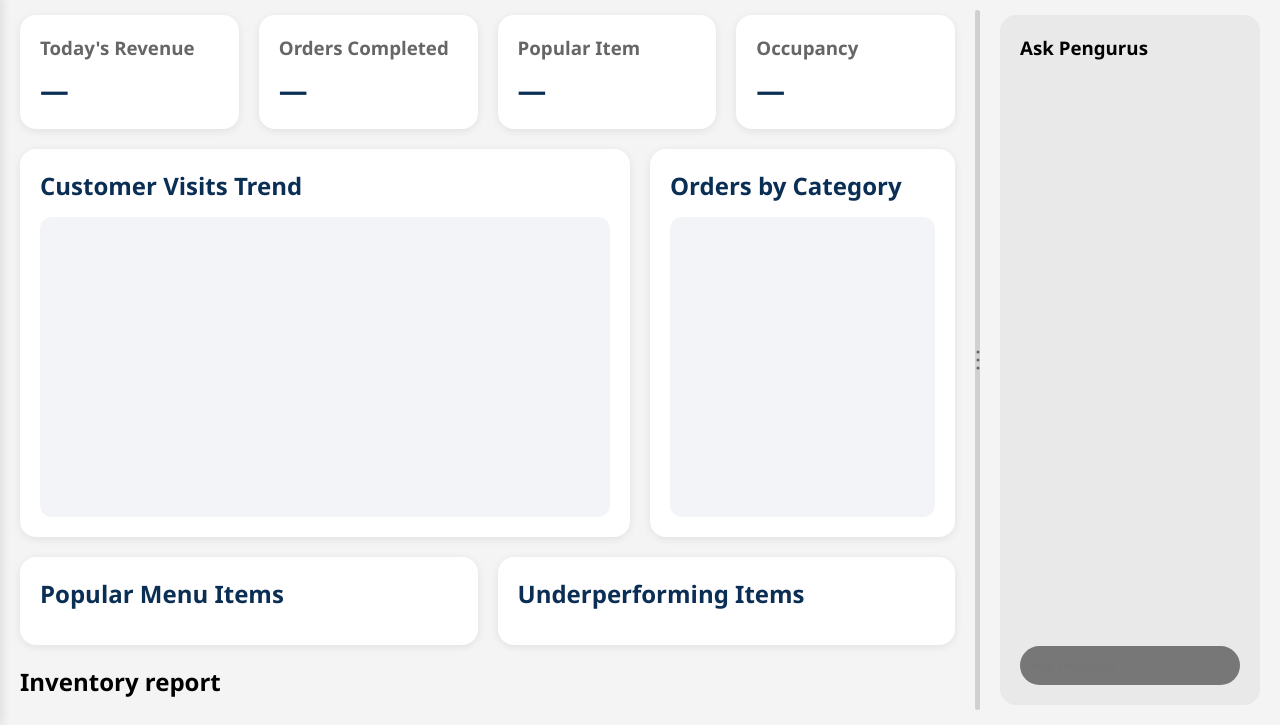
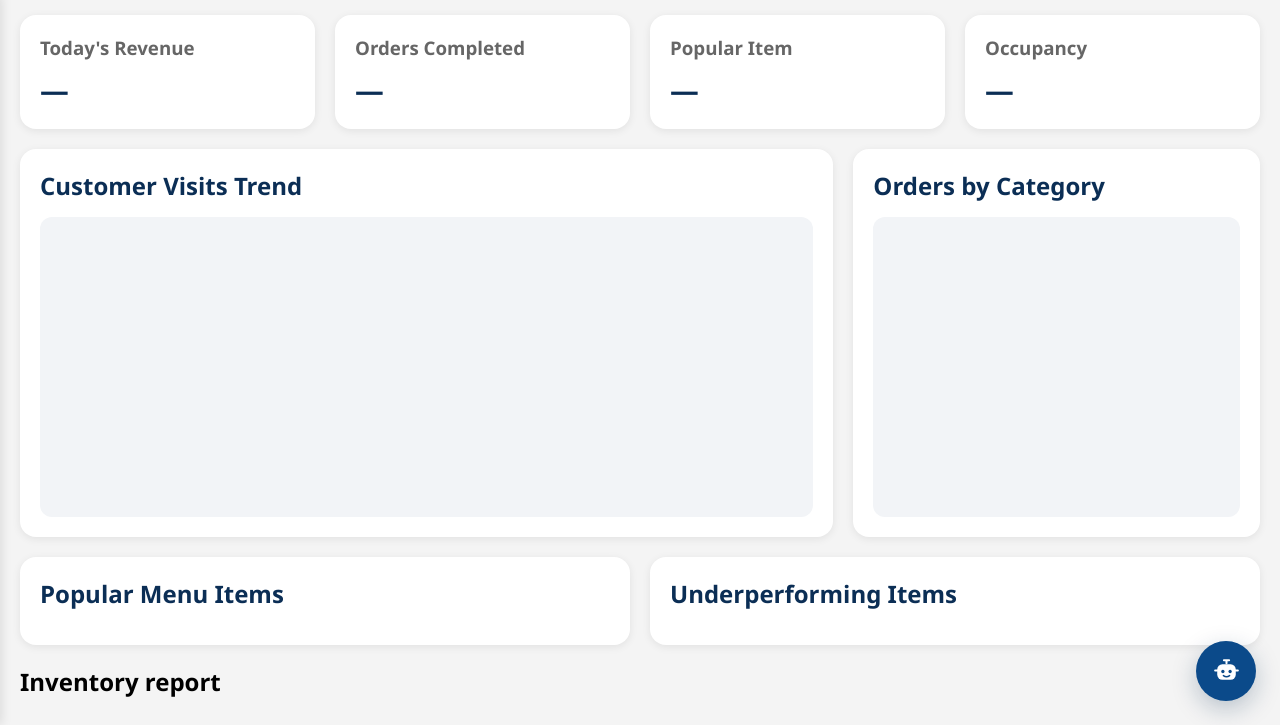
Before and after one commit to bobaqpe/urus-inventory-management-system, a plain HTML site: page frontend/reports.html in a window 1280 px wide. Shown: the part 75-800 px from the top of the page. Drawn offline with Linux system fonts and the light colour scheme; no server answers.

Commit message:
Make Pengurus chat panel collapsible

```diff
--- a/frontend/assets/css/style.css
+++ b/frontend/assets/css/style.css
@@ -207,3 +207,22 @@ body {
     background: #777;
     color: white;
 }
+/* Floating, non-functional chat shell */
+.container { grid-template-columns: minmax(0, 1fr); grid-template-areas: "header" "main"; }
+.resize-handle, .chat-panel { display: none !important; }
+.pengurus-widget { position: fixed; right: 24px; bottom: 24px; z-index: 950; font-family: 'Segoe UI', sans-serif; }
+.pengurus-toggle { width: 60px; height: 60px; display: grid; place-items: center; border: 0; border-radius: 50%; background: #0b4a8a; color: #fff; cursor: pointer; box-shadow: 0 8px 24px #0b2e5540; }
+.pengurus-toggle:hover { background: #073b72; }
+.pengurus-toggle svg { width: 33px; height: 33px; }
+.pengurus-panel { position: absolute; bottom: 76px; right: 0; width: min(360px, calc(100vw - 32px)); height: min(470px, calc(100dvh - 120px)); min-height: 260px; display: flex; flex-direction: column; overflow: hidden; border: 1px solid #dce5ef; border-radius: 16px; background: white; box-shadow: 0 16px 50px #102d4b30; }
+.pengurus-panel[hidden] { display: none !important; }
+.pengurus-header { display: flex; justify-content: space-between; align-items: center; flex: 0 0 auto; padding: 16px 18px; background: #0b4a8a; color: white; }
+.pengurus-header > div { display: flex; align-items: center; gap: 10px; }
+.pengurus-header h2 { color: white; font-size: 16px; margin: 0; }
+.pengurus-header-icon { display: grid; place-items: center; width: 28px; height: 28px; border-radius: 9px; background: #ffffff25; }
+.pengurus-close { border: 0; background: transparent; color: white; font-size: 26px; line-height: 1; cursor: pointer; }
+.pengurus-messages { flex: 1; padding: 20px; color: #7a8b9d; font-size: 14px; }
+.pengurus-composer { display: flex; gap: 8px; padding: 12px; border-top: 1px solid #e9eef3; background: white; }
+.pengurus-composer input { flex: 1; min-width: 0; border: 1px solid #e2e8f0; border-radius: 9px; background: #f7f9fb; padding: 11px; }
+.pengurus-composer button { width: 40px; border: 0; border-radius: 9px; color: #fff; background: #9bb0c6; }
+@media (max-width: 480px) { .pengurus-widget { right: 16px; bottom: 16px; } }
--- a/frontend/assets/js/app.js
+++ b/frontend/assets/js/app.js
@@ -2,14 +2,30 @@ const menuBtn = document.getElementById('menu-btn');
 const sidebar = document.getElementById('sidebar');
 menuBtn?.addEventListener('click', () => sidebar?.classList.toggle('active'));
 document.querySelector('.settings-btn')?.addEventListener('click', () => { location.href = '/settings.html'; });
-const container = document.querySelector('.container');
-const handle = document.querySelector('.resize-handle');
-let resizing = false;
-handle?.addEventListener('mousedown', () => { resizing = true; });
-document.addEventListener('mousemove', event => {
-  if (!resizing) return;
-  const width = window.innerWidth - event.clientX;
-  if (width >= 250 && width <= 700) container.style.gridTemplateColumns = `1fr 6px ${width}px`;
+
+// Shared chat shell. Messaging will be connected in a future release.
+const chat = document.createElement('div');
+chat.className = 'pengurus-widget';
+chat.innerHTML = `
+  <section class="pengurus-panel" id="pengurus-panel" aria-labelledby="pengurus-title" hidden>
+    <header class="pengurus-header">
+      <div><span class="pengurus-header-icon" aria-hidden="true">✦</span><h2 id="pengurus-title">Ask Pengurus</h2></div>
+      <button class="pengurus-close" type="button" aria-label="Close chat">×</button>
+    </header>
+    <div class="pengurus-messages" aria-live="polite"><p>Chat is coming soon.</p></div>
+    <div class="pengurus-composer"><input type="text" aria-label="Message" placeholder="Type a message..." disabled><button type="button" aria-label="Send message" disabled>➤</button></div>
+  </section>
+  <button class="pengurus-toggle" type="button" aria-label="Open Ask Pengurus" aria-controls="pengurus-panel" aria-expanded="false">
+    <svg viewBox="0 0 32 32" fill="none" aria-hidden="true"><path d="M16 5v3M13.5 5h5M7 15H5m22 0h-2" stroke="currentColor" stroke-width="2" stroke-linecap="round"/><rect x="7" y="9" width="18" height="15" rx="5" fill="white"/><circle cx="12.5" cy="16" r="1.6" fill="#0b4a8a"/><circle cx="19.5" cy="16" r="1.6" fill="#0b4a8a"/><path d="M13 20c1.8 1.3 4.2 1.3 6 0" stroke="#0b4a8a" stroke-width="1.5" stroke-linecap="round"/></svg>
+  </button>`;
+document.body.append(chat);
+const panel = chat.querySelector('.pengurus-panel');
+const toggle = chat.querySelector('.pengurus-toggle');
+const closeChat = () => { panel.hidden = true; toggle.setAttribute('aria-expanded', 'false'); toggle.setAttribute('aria-label', 'Open Ask Pengurus'); toggle.focus(); };
+toggle.addEventListener('click', () => {
+  if (!panel.hidden) { closeChat(); return; }
+  panel.hidden = false; toggle.setAttribute('aria-expanded', 'true'); toggle.setAttribute('aria-label', 'Close Ask Pengurus');
+  chat.querySelector('.pengurus-close').focus();
 });
-document.addEventListener('mouseup', () => { resizing = false; });
-handle?.addEventListener('dblclick', () => { container.style.gridTemplateColumns = '1fr 5px 300px'; });
+chat.querySelector('.pengurus-close').addEventListener('click', closeChat);
+document.addEventListener('keydown', event => { if (event.key === 'Escape' && !panel.hidden) closeChat(); });
```
